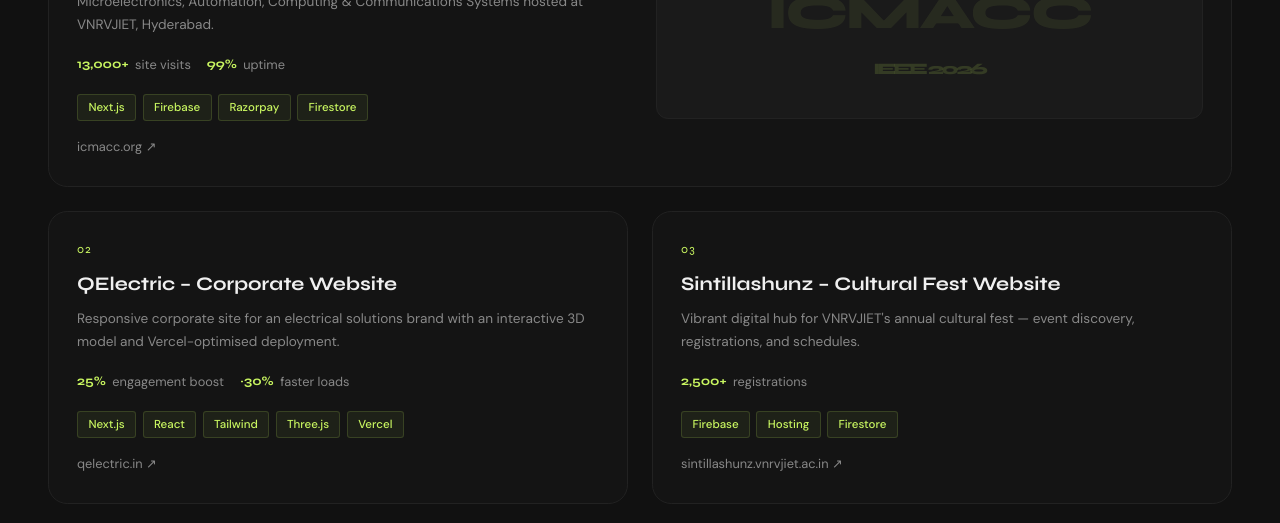
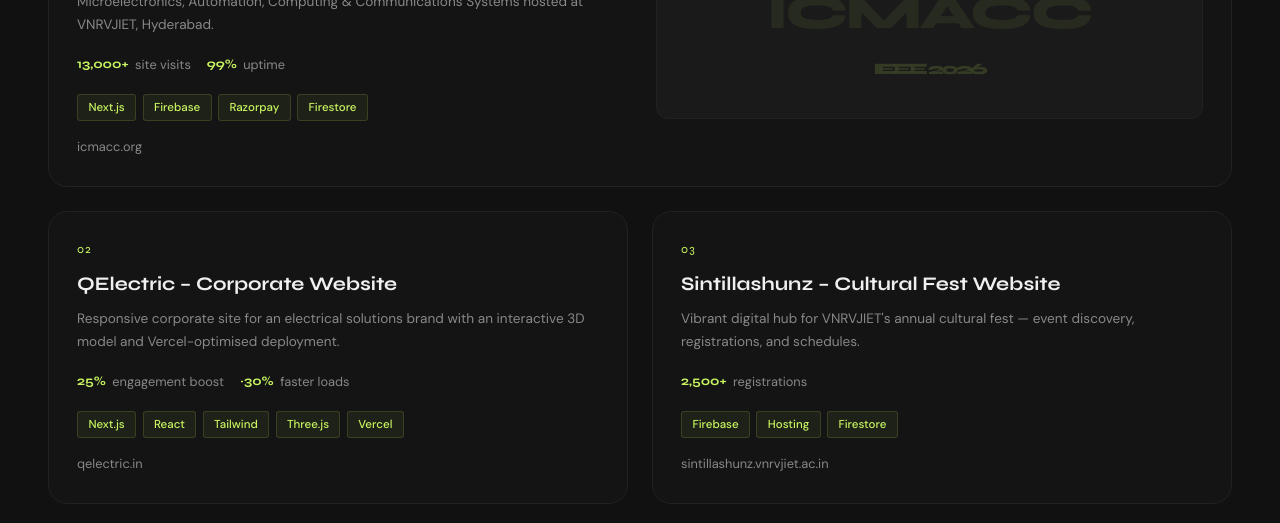
Before and after one commit to bhuwan1321/portfoliooo, a Next.js app: page / in a window 1280 px wide. Shown: the part 1240-1763 px from the top of the page. Built offline with nearby package versions, Linux system fonts and the light colour scheme.

Commit message:
fix: remove external link indicator from project link label

```diff
--- a/src/pages/index.jsx
+++ b/src/pages/index.jsx
@@ -524,7 +524,7 @@
                     {p.tech.map((t) => <span className="pf-tech-tag" key={t}>{t}</span>)}
                   </div>
                   <a href={p.link} className="pf-project-link" target="_blank" rel="noreferrer">
-                    {p.linkLabel} ↗
+                    {p.linkLabel}
                   </a>
                 </div>
                 {p.featured && (
```
